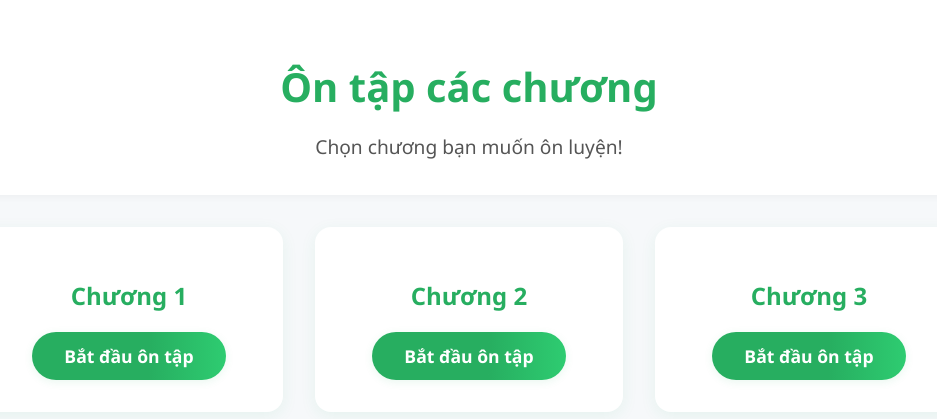
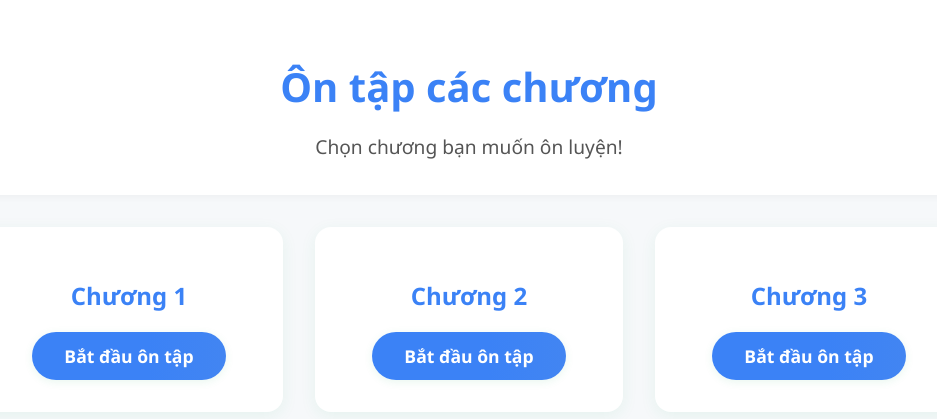
Before and after one commit to winlilom24/NhomTN, a PHP site: page /duanDangNhap/views/ontap.php in a window 1280 px wide. Shown: the top 419 px of the page, without its empty margins (171-1108 px from the left). Run offline with PHP 8.4, Linux system fonts and the light colour scheme.

Commit message:
đổi màu cho phần ôn tập sang xanh dương

```diff
--- a/style/css/ontap.css
+++ b/style/css/ontap.css
@@ -1,6 +1,6 @@
 body {
   background: #f6f8fa;
-    font-family: 'Segoe UI', Arial, sans-serif;
+  font-family: "Segoe UI", Arial, sans-serif;
   margin: 0;
   padding: 0;
 }
@@ -14,7 +14,7 @@ body {
 }
 
 .ontap-header h1 {
-    color: #27ae60;
+  color: #3b82f6;
   font-size: 2.5rem;
   margin-bottom: 8px;
   font-weight: 700;
@@ -47,7 +47,7 @@ body {
 }
 
 .ontap-topic h2 {
-    color: #27ae60;
+  color: #3b82f6;
   font-size: 1.5rem;
   margin-bottom: 20px;
   font-weight: 600;
@@ -55,19 +55,19 @@ body {
 
 .ontap-btn {
   display: inline-block;
-    background: linear-gradient(90deg, #27ae60 60%, #2ecc71 100%);
+  background: linear-gradient(90deg, #3b82f6 60%, #4285f2 100%);
   color: #fff;
   padding: 12px 32px;
   border-radius: 24px;
   font-size: 1.1rem;
   font-weight: 600;
   text-decoration: none;
-    box-shadow: 0 2px 8px rgba(39, 174, 96, 0.10);
+  box-shadow: 0 2px 8px rgba(39, 174, 96, 0.1);
   transition: background 0.2s, box-shadow 0.2s;
 }
 
 .ontap-btn:hover {
-    background: linear-gradient(90deg, #219150 60%, #27ae60 100%);
+  background: linear-gradient(90deg, #3b82f6 60%, #4a8bf3 100%);
   box-shadow: 0 4px 16px rgba(39, 174, 96, 0.18);
   color: #fff;
 }
```
Also changed, not shown: style/css/ontap_detail.css (+11 -11 lines). Lines whose indentation alone changed are shown as unchanged.
